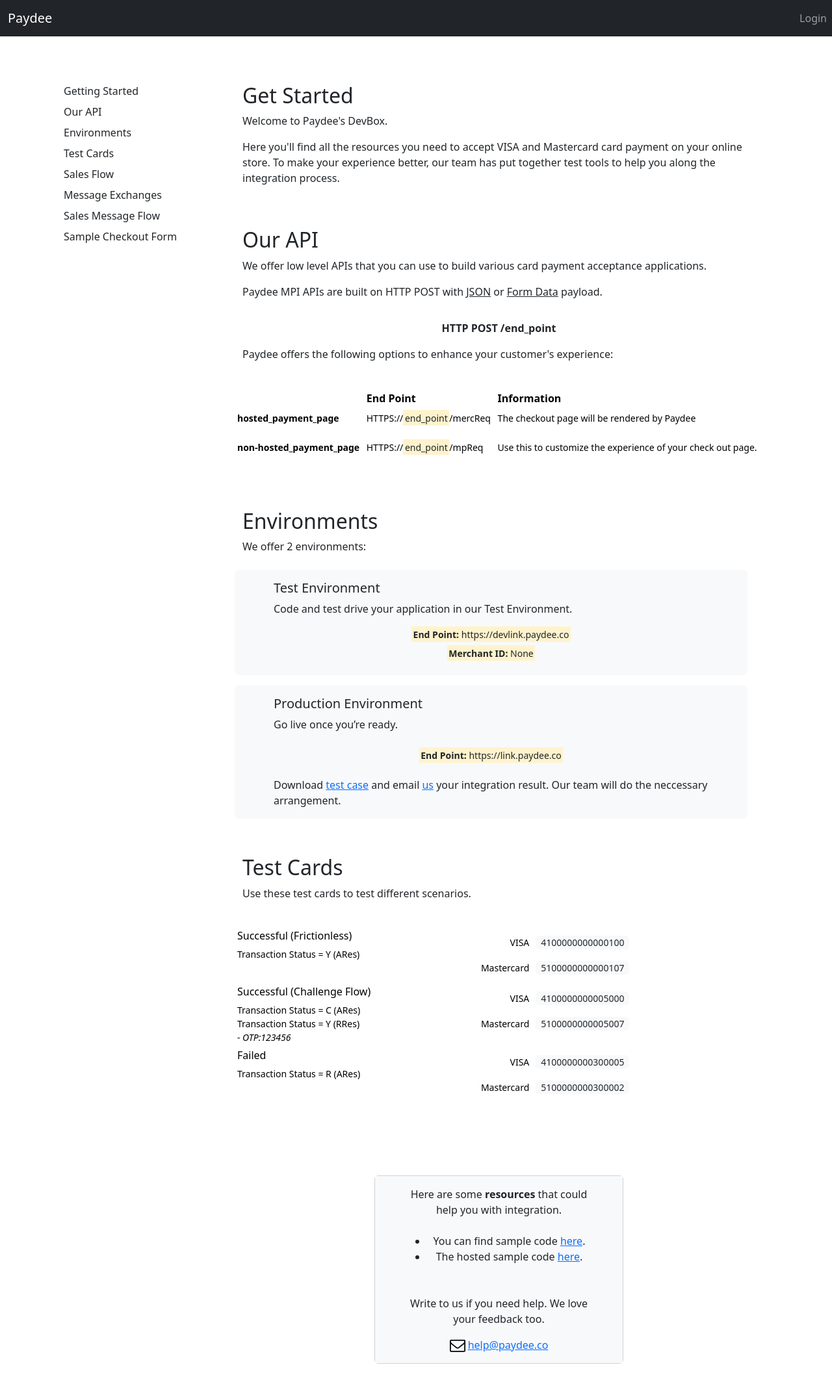
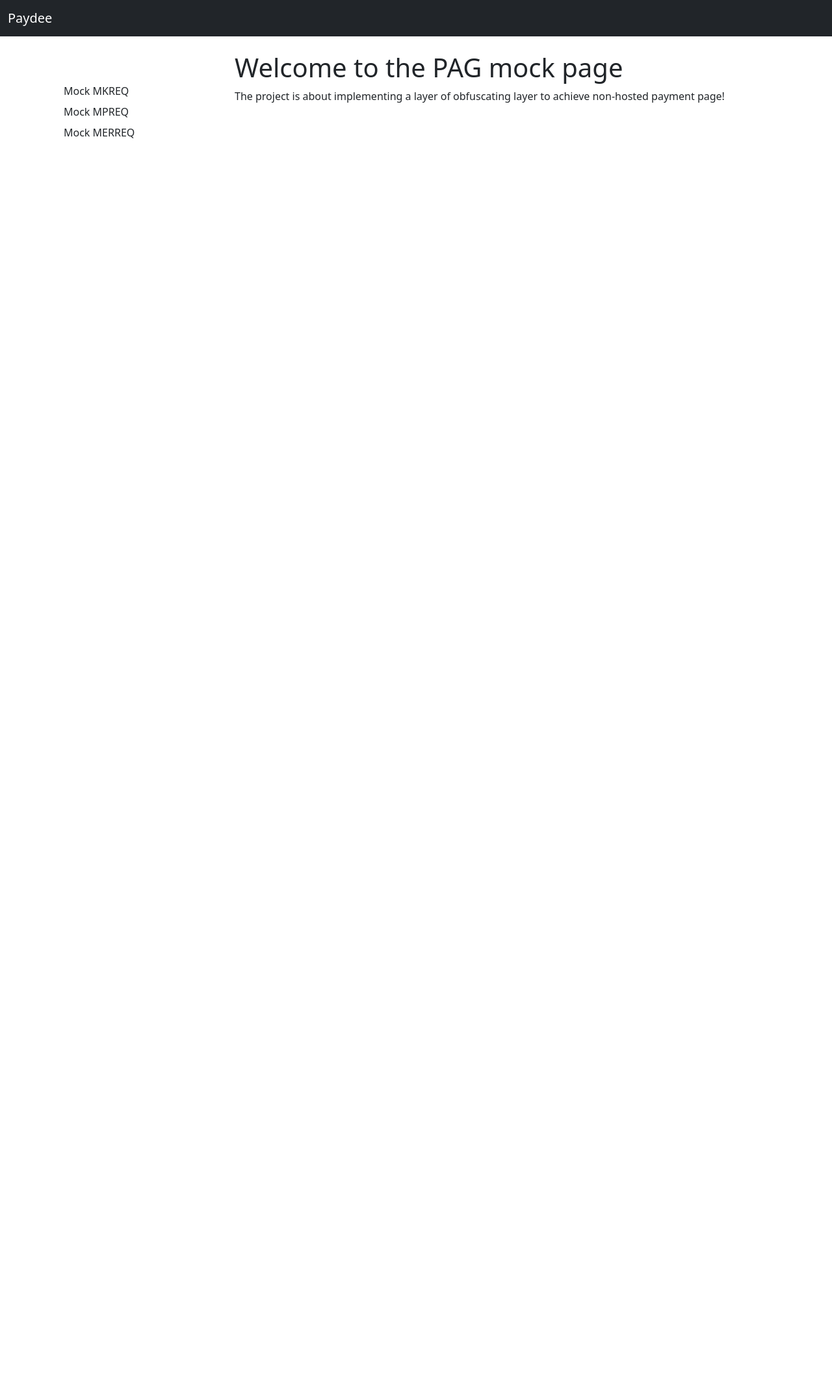
Before and after one commit to ITPYD/mock-nonhosted-gw, a Flask app: page / in a window 1280 px wide. Shown: the whole page at 65% size. After the commit the page ends 213 px from the top, so only its background shows below. Run offline with Flask 2, Linux system fonts and the light colour scheme; some libraries are stand-ins or nearby versions.

Commit message:
mock stubs

```diff
--- a/project/__init__.py
+++ b/project/__init__.py
@@ -26,7 +26,7 @@
 #app.config['KEY_PATH'] = "D:\dev\paydee.devop\mpidevbox\project\static\data\key"
 #app.config['MPI_URL'] = "https://mpijumpbox.herokuapp.com/mpi"
 #app.config['MPI_URL'] = "https://mpidevbox.herokuapp.com/mpi"
-app.config['MPI_URL'] = "https://devlink.paydee.co/mpi"
+app.config['MPI_URL'] = "https://devlink2.paydee.co/mpi"
 #app.config['MPI_URL'] = "https://link.paydee.co/mpi"
 
 app.config['MERCHANT_ID'] = "000000000000033"
@@ -69,4 +69,4 @@
 mail = Mail(app)
 czws = CZWebService(base_url=app.config['CZ_WEBSERVICE_URL'])
 
-from project import routes
+from project import routes, routes_mock
--- a/project/routes.py
+++ b/project/routes.py
@@ -10,381 +10,10 @@
 from project.key import Key
 from project.CZWebService import CZWebService
 
-# ---------------------
-# OpenAPI Implementation
-# ---------------------
 
-@app.route('/devbox', defaults={'module': "sales_v2_4"})
-@app.route('/devbox/<module>')
-def devbox(module):
-
-    module = module + ".json"
-    print(module)
-    return render_template('devbox.html', module=module, title="Dev Box", user=get_username(), is_admin=is_admin())
-
-
-# ---------------------
-# Authen Only Implementation
-# ---------------------
-#@app.route('/auth')
-#def auth_only():
-#    now = datetime.now().strftime("%Y%m%d%H%M%S")
-#
-#    # Load default value
-#    form = MpiForm()
-#    form.MPI_TRXN_ID.data       = 'dev' + now
-#    form.MPI_PURCH_DATE.data 	= now
-#    return render_template('auth.html', form=form, user=get_username(), is_admin=is_admin())
-
-
-#@app.route("/anonhosted", methods=['GET','POST'])
-#def anonhosted_iframe():
-#    now = datetime.now().strftime("%Y%m%d%H%M%S")
-#
-#    # Load default value
-#    form = MpiForm()
-#    form.MPI_TRXN_ID.data       = 'dev' + now
-#    form.MPI_PURCH_DATE.data 	= now
-#    return render_template('ianonhosted.html', form=form, user=get_username(), is_admin=is_admin())
-
-
-# ---------------------
-# DevBox Implementation
-# ---------------------
-
-@app.route('/home', methods=['GET', 'POST'])
-@app.route('/', methods=['GET', 'POST'])
-@app.route('/api/get-started')
-def devbox_getstarted():
-
-    # 20211220 : Login First
-    #if not current_user.is_authenticated:
-    #    return redirect(url_for('login'))
-    # End
-
-    proxyform = LiveEnvForm()
-
-    is_login = 'N'
-    live_now = is_live()
-
-    if current_user.is_authenticated:
-        u = current_user.get_id()
-        is_login = 'Y'
-
-        # Get proxy detail #1
-        proxy = RedirectUrlProxy.query.filter_by(user = u).first()
-        if proxy != None:
-            proxyform.mid.data = proxy.mid
-            proxyform.mProxyKey.data = proxy.key
-            proxyform.url.data = proxy.url
-            proxyform.status_url.data = proxy.status_url
-        else:
-            proxyform.mid.data = app.config['TEST1_MID']
-
-
-    return render_template('api-started.html', is_login=is_login,
-        proxyform=proxyform, user=get_username(), is_admin=is_admin())
-
-@app.route('/api/sales-flow')
-def devbox_sales_flow():
-
-    # 20211220 : Login First
-    #if not current_user.is_authenticated:
-    #    return redirect(url_for('login'))
-    # End
-
-    a = is_admin()
-    name = get_username()
-    return render_template('api-sales-flow.html', is_admin=a, user=name)
-
-@app.route('/api/checkout')
-def devbox_checkout():
-
-    # 20211220 : Login First
-    #if not current_user.is_authenticated:
-    #    return redirect(url_for('login'))
-    # End
-
-    a = is_admin()
-
-    return render_template('api-checkout.html', is_admin=a, user=get_username())
-
-#@app.route('/api/message-type')
-#def devbox_messagetype():
-#
-#    # 20211220 : Login First
-#    if not current_user.is_authenticated:
-#        return redirect(url_for('login'))
-#    # End
-#
-#    a = is_admin()
-#
-#    return render_template('api-message-type.html', is_admin=a, user=get_username())
-
-@app.route('/api/mac-validation/<id>')
-@app.route('/api/mac-validation', defaults={'id': "mac-process"})
-def devbox_macvalidation(id):
-
-    # 20211220 : Login First
-    #if not current_user.is_authenticated:
-    #    return redirect(url_for('login'))
-    # End
-
-    a = is_admin()
-
-    public=""
-    private=""
-    result="Unverified"
-    form = MacValidateForm()
-
-    u = current_user.get_id()
-    if u == None:
-        u = 999999
-
-    mac = MacValidateModel.query.filter_by(user=u).first()
-    if mac != None:
-        public = mac.public_rsa
-        private = mac.private_rsa
-
-    return render_template('api-mac-validation.html', id=id, result=result, form=form,
-    public=public, private=private, user=get_username(), is_admin=is_admin())
-
-# ---------------------
-# Standard Navigation
-# ---------------------
-
-@app.route('/logout', methods=['GET','POST'])
-def logout():
-    logout_user()
-    return redirect(url_for('login'))
-
-@app.route('/login', methods=['POST','GET'])
-def login():
-
-    if current_user.is_authenticated:
-        #audit('Login()', "User is authenticated")
-        return redirect(url_for('devbox_getstarted'))
-
-    form = LoginForm()
-    if form.validate_on_submit():
-        user = User.query.filter_by(email=form.email.data).first()
-        if user and bcrypt.check_password_hash(user.password, form.password.data):
-            login_user(user)
-            flash(f'Successfully login', category='success')
-            audit("Login()", "User successfully login")
-
-            if user.is_reset == 1:
-                return redirect(url_for('change_password'))
-
-            return redirect(url_for("devbox_getstarted"))
-        else:
-            flash(f'Failed to login', category='danger')
-            audit("Login()", "User failed login")
-            return redirect(url_for('login'))
-    return render_template('login.html', title="Login", form=form, user=get_username(), is_admin=is_admin())
-
-@app.route('/register', methods=['POST', 'GET'])
-def register():
-    #if current_user.is_authenticated:
-    #    return redirect(url_for('devbox_getstarted'))
-
-    a = is_admin()
-    if a == 'N':
-        if current_user.is_authenticated:
-            flash(f'No access', category='danger')
-            return redirect(url_for('devbox_getstarted'))
-        else:
-            form = LoginForm()
-            flash(f'No access. Please login', category='warning')
-            return redirect(url_for('login'))
-
-    #id = current_user.get_id()
-    #print(id)
-    #try:
-    #    user = User.query.filter_by(id=id).first()
-    #    print(user)
-    #    if user.is_admin == 'N':
-    #        return redirect(url_for('devbox_getstarted'))
-    #except:
-    #    audit("register", "No Permission")
-    #    return redirect(url_for('devbox_getstarted'))
-
-
-    form = RegistrationForm()
-    if form.validate_on_submit():
-
-        # 01. Insert user into database
-        user = User.query.filter_by(email=form.email.data).first()
-        if user:
-            flash(f'Account with this email has already exist {form.email.data}', category='warning')
-            return render_template('register.html', title="Register", form=form, user=get_username(), is_admin=is_admin())
-
-        encrypted_password = bcrypt.generate_password_hash(
-            form.password.data).decode('utf-8')
-        user = User(username=form.username.data,
-                    email=form.email.data, password=encrypted_password,
-                    organization=form.organization.data)
-        user.is_reset = 1
-        db.session.add(user)
-        db.session.commit()
-
-        # 02. Insert MID into database
-        proxy = RedirectUrlProxy()
-        proxy.user = user.id
-        proxy.mid = form.mid.data
-        proxy.enable = 'Y'
-        proxy.status_url
-        proxy.url = "https://mpidevbox-do7t.onrender.com/proxy/mpi_redirect"
-        proxy.status_url = ""
-        proxy.key = "AA"
-        db.session.add(proxy)
-        db.session.commit()
-
-        # 03. Send Email
-        url = app.config['LOGIN_LINK']
-
-        req = f'Hi {user.username},' + "\n\n"
-        req = req + f"Welcome to Paydee developer portal." + "\n\n"
-        req = req + f"Here is your login detail." + "\n"
-        req = req + f"  Login(Email): {user.email}" + "\n"
-        req = req + f"  Password: {form.password.data}" + "\n\n"
-        req = req + f"Please click the link below to login and change your password immediately." + "\n\n"
-        req = req + f"  {url}\n\n"
-        req = req + f"Regards," + "\n"
-        req = req + f"Paydee Team"
-
-        msg = Message("Welcome to Paydee",
-                    sender="no_reply@paydee.co",
-                    recipients=[user.email])
-                    #,
-                    #bcc=[app.config['GOLIVE_TEAM_EMAIL']])
-        msg.body = req
-        mail.send(msg)
-
-        audit('Register()', f'Account created successfully for User:{form.username.data} Email:{form.email.data}')
-        flash(f'Account created successafully for {form.username.data}', category='success')
-        return redirect(url_for("login"))
-    return render_template('register.html', title="Register", form=form, user=get_username(), is_admin=is_admin())
-
-@app.route('/change_password', methods=['POST', 'GET'])
-def change_password():
-
-    form = ChangePasswordForm()
-    if form.validate_on_submit():
-
-        user = User.query.filter_by(id=current_user.get_id()).first()
-        if user:
-            encrypted_password = bcrypt.generate_password_hash(form.password.data).decode('utf-8')
-            user.password=encrypted_password
-            user.is_reset = 0
-            db.session.commit()
-            flash(f'Your password has been updated', category='success')
-        else:
-            flash(f'Failed to change password', category='danger')
-            return redirect(url_for('login'))
-
-        return redirect(url_for('change_password'))
-    return render_template('change_password.html', title="Login", form=form, user=get_username(), is_admin=is_admin())
-
-@app.route('/reset_password', methods=['POST', 'GET'])
-def forgot_password():
-
-    form = ForgotPasswordForm()
-    if form.validate_on_submit():
-
-        user = User.query.filter_by(email=form.email.data).first()
-
-        if user:
-
-            pwd = ''.join((random.choice('abcdxyzpqr!@#$_120974') for i in range(6)))
-            encrypted_password = bcrypt.generate_password_hash(pwd).decode('utf-8')
-            user.password=encrypted_password
-            user.is_reset = 1
-            db.session.commit()
-
-            url = app.config['LOGIN_LINK']
-
-            req = f'Greetings from Paydee,' + "\n\n"
-            req = req + f"We received a request to reset password." + "\n"
-            req = req + f"Here is your new password: {pwd}" + "\n"
-            req = req + f"Please click the link below to login and change your password immediately." + "\n\n"
-            req = req + f"  {url}\n\n"
-            req = req + f"Regards," + "\n"
-            req = req + f"Paydee Team"
-
-            msg = Message("Paydee Password Reset Service",
-                        sender="no_reply@paydee.co",
-                        recipients=[user.email])
-                        #bcc=[app.config['GOLIVE_TEAM_EMAIL']])
-            msg.body = req
-            mail.send(msg)
-
-        flash(f'We have email you the instruction to reset your password.', category='success')
-        return redirect(url_for('login'))
-    return render_template('forgot_password.html', title="Login", form=form, user=get_username(), is_admin=is_admin())
-
-
-# ---------------------
-# Helper Function
-# ---------------------
-
-def audit(function_name, action):
-    #t = time.strftime("%Y%m%d %H%M%S")
-
-    if current_user.is_authenticated:
-        u = current_user.get_id()
-    else:
-        u = 0
-
-    print( f"[][{u}] {function_name} {action}" )
-    #audit = Audit(user_id=u, activity=f"{function_name} {action}")
-    #db.session.add(audit)
-    #db.session.commit()
-
-def is_admin():
-
-    admin = 'N'
-
-    if current_user.is_authenticated:
-        u = current_user.get_id()
-        user = User.query.filter_by(id=u).first()
-        if user != None:
-            admin = user.is_admin
-
-    return admin
-
-def is_live():
-
-    live = 'N'
-
-    if current_user.is_authenticated:
-        u = current_user.get_id()
-        env = LiveEnv.query.filter_by(user=u).first()
-        if env != None:
-            live = env.enable
-
-    return live
-
-def get_username():
-    admin = 'Anon'
-
-    if current_user.is_authenticated:
-        u = current_user.get_id()
-        user = User.query.filter_by(id=u).first()
-        if user != None:
-            admin = "Welcome back, " + user.username
-
-    return admin
-
-@app.route("/download/<name>")
-def download(name):
-    dir = os.path.join(current_app.root_path, app.config['UPLOAD_FOLDER'])
-    print(dir)
-    try:
-        return send_from_directory(directory=dir, filename=name, as_attachment=True)
-    except FileNotFoundError:
-        abort(404)
-
+@app.route('/', methods=['GET'])
+def home():
+    return render_template('test.html')
 # ---------------------
 # MPI Function
 # ---------------------
@@ -640,163 +269,6 @@
     return redirect("/home")
 
 
-#------------------------
-# Environments
-#------------------------
-
-@app.route('/add_proxy', methods=['POST'])
-@app.route('/add_test_environment', methods=['POST'])
-def add_test_environment():
-    print("---header---")
-    print(request.headers)
-
-    print("------data------")
-    #print(request.form)
-    mid = request.form.get('mid',"")
-    proxy_key = request.form.get('mProxyKey',"")
-    url = request.form.get('url',"")
-    status_url = request.form.get('status_url',"")
-    u = current_user.get_id()
-
-    # Now update the database
-    dbproxy = RedirectUrlProxy.query.filter_by(user=u, mid=mid).first()
-    if dbproxy != None:
-        dbproxy.key = proxy_key
-        dbproxy.url = url
-        dbproxy.status_url = status_url
-        dbproxy.enable = 'Y'
-
-        db.session.commit()
-
-        flash(f'Your test environment has been updated', category='success')
-    else:
-        dbproxy = RedirectUrlProxy()
-
-        dbproxy.user = u
-        dbproxy.mid = mid
-        dbproxy.key = proxy_key
-        dbproxy.url = url
-        dbproxy.status_url = status_url
-        dbproxy.enable = 'Y'
-
-        db.session.add(dbproxy)
-        db.session.commit()
-
-        flash(f'Your test environment has been setup', category='success')
-
-    return redirect(url_for('devbox_getstarted'))
-
-@app.route('/add_live_environment', methods=['POST'])
-def add_live_environment():
-
-    u = current_user.get_id()
-    user = User.query.filter_by(id=u).first()
-
-    print('===add_live_environment---')
-    #print(request.form)
-    mid = request.form.get('mid',"")
-    url = request.form.get('url',"")
-    status_url = request.form.get('status_url',"")
-    key = ""
-
-    myfile = request.files["rsa_key"]
-    if myfile.filename != "":
-        key = myfile.read()
-        print(f"== key: {key}" )
-
-    # Insert into database
-    liveenv = LiveEnv()
-
-    liveenv.user = u
-    liveenv.mid = mid
-    liveenv.url = url
-    liveenv.status_url = status_url
-    liveenv.public = key
-    liveenv.enable = 'U'
-    liveenv.organization = user.organization
-
-    db.session.add(liveenv)
-    db.session.commit()
-
-    flash(f'Your live environment has been updated', category='success')
-    return redirect('/api/get-started')
-
-@app.route('/go_live', methods=['POST', 'GET'])
-def go_live():
-
-    now = datetime.now().strftime("%d-%m-%Y %H:%M:%S")
-
-    u = current_user.get_id()
-    user = User.query.filter_by(id=u).first()
-    liveenv = LiveEnv.query.filter_by(user = u).first()
-
-    # Sanity checks
-    if liveenv == None:
-        flash(f'Please setup your live environment data', category='danger')
-        return redirect('/api/get-started')
-
-    if liveenv.url == "":
-        flash(f'Please setup your Event Webhook', category='danger')
-        return redirect('/api/get-started')
-
-    req = f'Request: GO LIVE \n'
-    req = req + f'Date: {now} \n'
-    req = req + f'User: {user.username}\n'
-    req = req + f'Organization : {user.organization}\n'
-    req = req + f'MID: {liveenv.mid}\n'
-    req = req + f'URL: {liveenv.url}\n'
-    req = req + f'Status URL: {liveenv.status_url}\n'
-    req = req + f'Public Key: {liveenv.public}'
-
-    msg = Message("Request: Go Live",
-                  sender="bot@paydee.co",
-                  recipients=[app.config['GOLIVE_TEAM_EMAIL']])
-    msg.body = req
-    mail.send(msg)
-
-    flash(f'Our team has been notified and will review your go-live request. The review process should not take more than 24 hours.', category='success')
-    return redirect('/api/get-started')
-
-@app.route('/go_live/<id>', methods=['POST'])
-def update_go_live(id):
-
-    print("------data------")
-    print(request.headers)
-    print(request.form)
-    mid = request.form.get('MID',"")
-    if mid == "":
-        flash(f'Oops! Could not detect the Merchant ID.', category='danger')
-        return redirect('/live_environment')
-
-    live = LiveEnv.query.filter_by(user=id).first()
-    if live == "":
-        flash(f'Oops! Could not find user id {id}', category='danger')
-        return redirect('/live_environment')
-
-    live.enable = 'Y'
-    live.mid = mid
-
-    db.session.commit()
-
-    flash(f'Good job!', category='success')
-    return redirect('/live_environment')
-
-@app.route('/live_environment', methods=['POST', 'GET'])
-def live_environment():
-
-    a = is_admin()
-    if a == 'N':
-        if current_user.is_authenticated:
-            flash(f'No access', category='danger')
-            return redirect(url_for('devbox_getstarted'))
-        else:
-            form = LoginForm()
-            flash(f'No access. Please login', category='warning')
-            return redirect(url_for('login'))
-
-    lives = LiveEnv.query.all()
-
-    return render_template('live-environment.html', lives=lives, user=get_username(), is_admin=is_admin())
 
 #------------------------
 # Proxy functions
--- a/project/templates/layout.html
+++ b/project/templates/layout.html
@@ -14,48 +14,20 @@
 
   <nav class="navbar navbar-expand-lg navbar-dark bg-dark">
     <div class="container-fluid">
-      <a class="navbar-brand" href="{{ url_for('devbox_getstarted') }}">Paydee</a>
+      <a class="navbar-brand" href="{{ url_for('home') }}">Paydee</a>
       <button class="navbar-toggler" type="button" data-toggle="collapse" data-target="#navbarNav"
         aria-controls="navbarNav" aria-expanded="false" aria-label="Toggle navigation">
         <span class="navbar-toggler-icon"></span>
       </button>
       <div class="collapse navbar-collapse" id="navbarNav">
 
-        {% if current_user.is_authenticated %}
-        <ul class="navbar-nav">
-          <li class="nav-item">
-            <a class="nav-link" href="{{ url_for('devbox') }}">Developer Resources</a>
-          </li>
-        </ul>
-        {% endif %}
+
       </div>
     </div>
     <!--Right-->
     <ul class="navbar-nav justify-content-end">
 
-      {% if current_user.is_authenticated %}
-      <li class="nav-item dropdown">
-        <a class="nav-link dropdown-toggle" href="#" id="navbarDropdown" role="button" data-toggle="dropdown" aria-haspopup="true" aria-expanded="false">
-          {{user}}
-        </a>
-        <div class="dropdown-menu" aria-labelledby="navbarDropdown">
-          <a class="dropdown-item" href="{{ url_for('change_password') }}">Change Password</a>
-          {% if is_admin == 'Y' %}
-          <a class="dropdown-item" href="{{ url_for('register') }}">Create User</a>
-          <a class="dropdown-item" href="{{ url_for('redirect_proxy') }}">UAT Environment</a>
-          <a class="dropdown-item" href="{{ url_for('live_environment') }}">Live Environment</a>
-          {% endif %}
-          <div class="dropdown-divider"></div>
-          <a class="dropdown-item" href="{{ url_for('logout') }}">Logout</a>
-        </div>
-      </li>
 
-      {% else %}
-
-      <li class="nav-item">
-        <a class="nav-link" href="{{ url_for('login') }}">Login</a>
-      </li>
-      {% endif %}
     </ul>
   </nav>
 
@@ -84,47 +56,14 @@
             <div class="col-3">
               <br><br>
               <ul class="list-group">
-                <li class="list-group-item border-0 pt-0"><a href="/api/get-started" class="link-dark font-weight-bold text-decoration-none">Getting Started</a></li>
-                <ul class="ml-4 list-group">
-                  <li class="list-group-item border-0 pt-0"><a href="/api/get-started#our-api" class="link-dark text-decoration-none">Our API</a></li>
-                  <li class="list-group-item border-0 pt-0"><a href="/api/get-started#environments" class="link-dark text-decoration-none">Environments</a></li>
-                  <li class="list-group-item border-0 pt-0"><a href="/api/get-started#test-card" class="link-dark text-decoration-none">Test Cards</a></li>
-                  <!--li class="list-group-item border-0 pt-0"><a href="/api/get-started#security-mac-validation" class="link-dark text-decoration-none">Security & MAC Validation</a></li-->
-                </ul>
+                <li class="list-group-item border-0 pt-0"><a href="{{ url_for('mock_mkreq') }}"class="link-dark font-weight-bold text-decoration-none">Mock MKREQ </a></li>
 
-                <li class="list-group-item border-0 pt-0"><a href="/api/sales-flow" class="link-dark font-weight-bold text-decoration-none">Sales Flow</a></li>
-                <ul class="ml-4 list-group">
-                  <li class="list-group-item border-0 pt-0"><a href="/api/sales-flow#message-exchanges" class="link-dark text-decoration-none">Message Exchanges</a></li>
-                  <li class="list-group-item border-0 pt-0"><a href="/api/sales-flow#message-flow" class="link-dark text-decoration-none">Sales Message Flow</a></li-->
-                </ul>
+                <li class="list-group-item border-0 pt-0"><a href="{{ url_for('mock_mpreq') }}" class="link-dark font-weight-bold text-decoration-none">Mock MPREQ </a></li>
 
-                <li class="list-group-item border-0 pt-0"><a href="/api/checkout" class="link-dark font-weight-bold text-decoration-none">Sample Checkout Form</a></li>
 
-                <!--li class="list-group-item border-0 pt-0"><a href="/api/message-type" class="link-dark font-weight-bold text-decoration-none">Message Type</a></li-->
-                <!--ul class="ml-4 list-group"-->
-                  <!--li class="list-group-item border-0 pt-0"><a href="/api/message-type#sales" class="link-dark text-decoration-none">Sales</a></li>
-                  <!--li class="list-group-item border-0 pt-0"><a href="/api/message-type#vsales" class="link-dark text-decoration-none">Void</a></li-->
-                  <!--li class="list-group-item border-0 pt-0"><a href="/api/message-type#refund" class="link-dark text-decoration-none">Refund</a></li-->
-                  <!--li class="list-group-item border-0 pt-0"><a href="/api/message-type#inq" class="link-dark text-decoration-none">Inquiry</a></li-->
-                  <!--li class="list-group-item border-0 pt-0"><a href="/api/message-type#prerecurr" class="link-dark text-decoration-none">Pre/Init Recurring</a></li-->
-                  <!--li class="list-group-item border-0 pt-0"><a href="/api/message-type#recurring" class="link-dark text-decoration-none">Recurring</a></li-->
+                <li class="list-group-item border-0 pt-0"><a href="{{ url_for('mock_mercreq') }}"class="link-dark font-weight-bold text-decoration-none">Mock MERREQ </a></li>
 
-                  <!--li class="list-group-item border-0 pt-0"><a href="/api/message-type#init-installment" class="link-dark text-decoration-none">Init Installment</a></li-->
-                  <!--li class="list-group-item border-0 pt-0"><a href="/api/message-type#installment" class="link-dark text-decoration-none">Installment</a></li-->
 
-                  <!--li class="list-group-item border-0 pt-0"><a href="/api/message-type#terminate" class="link-dark text-decoration-none">Terminate</a></li-->
-                  <!--li class="list-group-item border-0 pt-0"><a href="/api/message-type#preauth" class="link-dark text-decoration-none">PreAuth</a></li-->
-                  <!--li class="list-group-item border-0 pt-0"><a href="/api/message-type#sales-complete" class="link-dark text-decoration-none">Sales Complete</a></li-->
-                  <!--li class="list-group-item border-0 pt-0"></li-->
-                  <!--li class="list-group-item border-0 pt-0"><a href="/api/message-type#message-table" class="link-dark text-decoration-none">Message Table</a></li-->
-                <!--/ul-->
-
-                <!--li class="list-group-item border-0 pt-0"><a href="/api/mac-validation" class="link-dark font-weight-bold text-decoration-none">Security</a></li>
-                <ul class="ml-4 list-group">
-                  <li class="list-group-item border-0 pt-0"><a href="/api/mac-validation#security-mac-validation" class="link-dark text-decoration-none">MAC Validation</a></li>
-                  <li class="list-group-item border-0 pt-0"><a href="/api/mac-validation#mac-process" class="link-dark text-decoration-none">Keys Exchange</a></li>
-                  <li class="list-group-item border-0 pt-0"><a href="/api/mac-validation#mac-validation" class="link-dark text-decoration-none">Verify Your MAC</a></li>
-                </ul-->
               </ul>
 
 
--- a/project/templates/test.html
+++ b/project/templates/test.html
@@ -1,5 +1,6 @@
 {% extends 'layout.html' %}
 
 {% block contentA %}
-<p>Hello</p>
+<h1>Welcome to the PAG mock page</h1>
+<p>The project is about implementing a layer of obfuscating layer to achieve non-hosted payment page!</p>
 {% endblock contentA %}
```
Also changed, not shown: project/routes_mock.py (added, +126 -0 lines).
